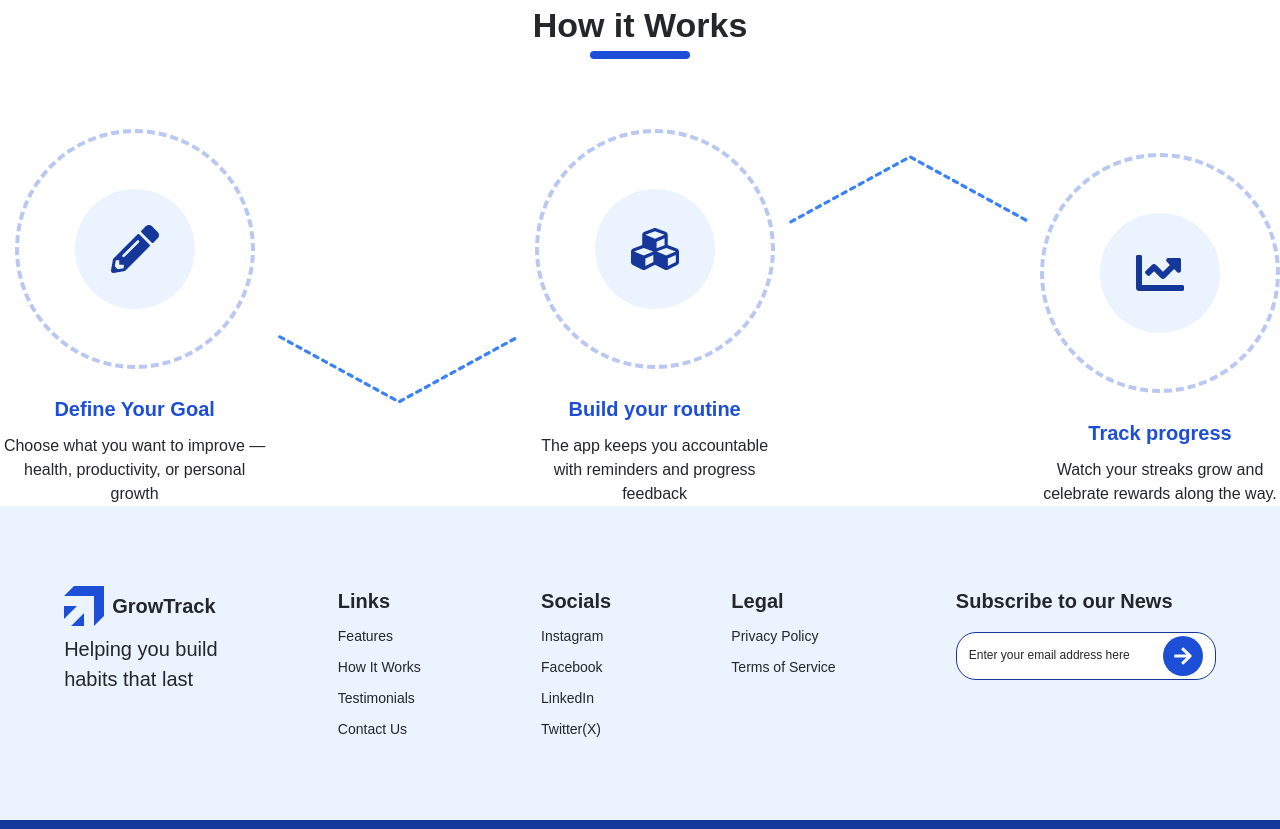
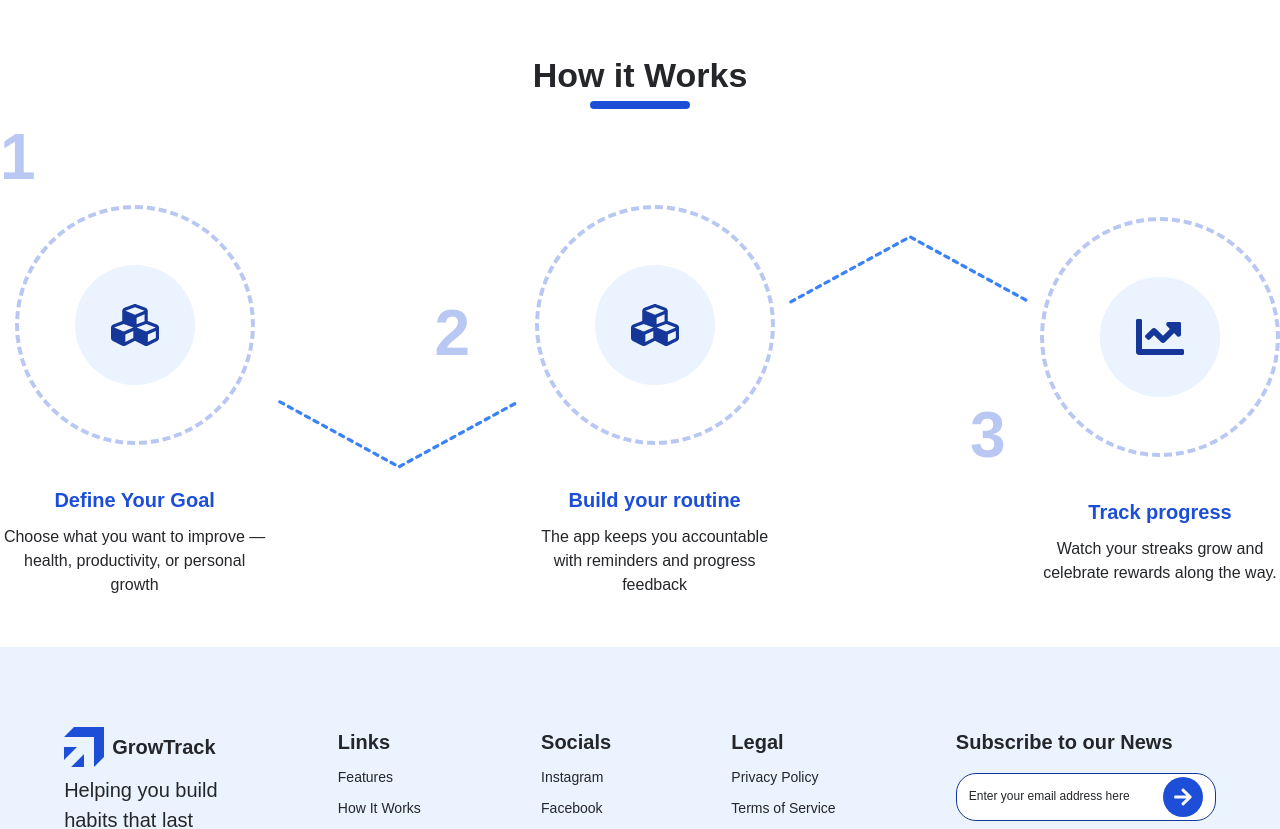
Before and after one commit to betty-19/Grow-Track, a Next.js app: page / in a window 1280 px wide. Shown: the top 829 px of the page. Built offline with nearby package versions, Linux system fonts and the light colour scheme.

Commit message:
update HowItWorks component

```diff
--- a/components/HowItWorks.js
+++ b/components/HowItWorks.js
@@ -29,23 +29,14 @@ const DashedChevronOld = ({ direction = "down", size = 400, color = "#3B82F6" })
 };
 // Reusable dashed chevron (up or down)
 const DashedChevron = ({ direction = "down", size = 260, color = "#3B82F6" }) => {
-  // Choose points based on direction
+
 const points =
 direction === "up"
-      ? "1,7 12,1 23,7" // ∧ shape
-      : "1,1 12,7 23,1"; // V shape
+? "1,7 12,1 23,7"
+: "1,1 12,7 23,1";
 
 return (
 <svg
-    //   width={size}
-    //   height={size / 2}
-    //   viewBox="0 0 24 12"
-    //   fill="none"
-    //   stroke={color}
-    //   strokeWidth="0.3"
-    //   strokeDasharray="1 0.7"
-    //   strokeLinecap="round"
-    //   strokeLinejoin="round"
 width={size}
 height={size / 2}
 viewBox="0 0 24 12"
@@ -65,20 +56,24 @@ const DashedChevron = ({ direction = "down", size = 260, color = "#3B82F6" }) =>
 
 export default function HowItWorks() {
 return (
-    <section>
+<section className="my-[50px]">
 <div className="flex flex-col items-center">
 <p className="font-[700] text-[34px] text-[#242629]">How it Works</p>
 <div className="w-[100px] h-[8px] bg-[#1D4ED8] rounded-[8px]"></div>
 </div>
+ <p className="font-[700] text-[64px] text-[#B9C8F3]">1</p>
+<div className="flex items-center justify-around">
 
-      <div className="flex items-end justify-around mt-[70px]">
     {/* Step 1 */}
-        <div className="flex flex-col items-center gap-[25px]">
-            <p className="font-[700] text-[64px] text-[#B9C8F3] flex absolute -bottom-40 -left-[-20px]">1</p>
+    <div className="flex flex-col items-center  gap-[40px]">
+<div className="flex flex-col items-start justify-center ">
+
+<div className="flex flex-col items-center gap-[25px] ">
 <div className="border-[4px] w-[240px] h-[240px] text-[#B9C8F3] border-dashed rounded-[50%] flex items-center justify-center">
-
 <div className="w-[120px] h-[120px] bg-[#EBF3FE] flex items-center justify-center rounded-[50%]">
-              <FaPencilAlt className="w-[48px] h-[48px] text-[#153799]" />
+<FaCubes className="w-[48px] h-[48px] text-[#153799]" />
+</div>
+</div>
 </div>
 </div>
 <div className="flex flex-col items-center gap-[10px]">
@@ -89,18 +84,22 @@ export default function HowItWorks() {
 </div>
     </div>
 
-        {/* Down arrow between step 1 and 2 */}
-        <div className="h-[180px]">
+
+<div className="h-[20px]">
 <DashedChevron direction="down" size={260}/>
 </div>
 
-
 {/* Step 2 */}
-        <div className="flex flex-col items-center gap-[25px]">
-             <p className="font-[700] text-[64px] text-[#B9C8F3] flex absolute -bottom-80 -right-[-830px]">2</p>
+<div className="flex flex-col items-center gap-[40px]">
+{/* <div className="flex items-center justify-center "> */}
+<div className="relative">
+<p className="font-[700] text-[64px] text-[#B9C8F3] absolute -top-[-80px] -left-[100px]">2</p>
+<div className="flex flex-col items-center gap-[25px] ">
 <div className="border-[4px] w-[240px] h-[240px] text-[#B9C8F3] border-dashed rounded-[50%] flex items-center justify-center">
 <div className="w-[120px] h-[120px] bg-[#EBF3FE] flex items-center justify-center rounded-[50%]">
 <FaCubes className="w-[48px] h-[48px] text-[#153799]" />
+</div>
+</div>
 </div>
 </div>
 <div className="flex flex-col items-center gap-[10px]">
@@ -111,18 +110,23 @@ export default function HowItWorks() {
 </div>
 </div>
 
-        {/* Up arrow between step 2 and 3 */}
-        {/* <DashedChevron direction="up" /> */}
-        <div className="h-[360px]">
+
+
+<div className="h-[350px] ">
 <DashedChevron direction="up" size={260} />
 </div>
 
 {/* Step 3 */}
+<div className="flex flex-col items-center gap-[40px]">
+   {/* <div className="flex items-end justify-center "> */}
+    <div className="relative">
+<p className="font-[700] text-[64px] text-[#B9C8F3] absolute -top-[-170px] -left-[70px]">3</p>
 <div className="flex flex-col items-center gap-[25px]">
-             <p className="font-[700] text-[64px] text-[#B9C8F3] flex absolute -bottom-98 -right-[-300px]">3</p>
 <div className="border-[4px] w-[240px] h-[240px] text-[#B9C8F3] border-dashed rounded-[50%] flex items-center justify-center">
 <div className="w-[120px] h-[120px] bg-[#EBF3FE] flex items-center justify-center rounded-[50%]">
 <FaChartLine className="w-[48px] h-[48px] text-[#153799]" />
+</div>
+</div>
 </div>
 </div>
 <div className="flex flex-col items-center gap-[10px]">
@@ -132,7 +136,30 @@ export default function HowItWorks() {
 </p>
 </div>
 </div>
+
+
 </div>
+
+{/* <div className="flex items-center justify-around">
+<div className="flex flex-col items-center gap-[10px]">
+<p className="font-[700] text-[20px] text-[#1D4ED8]">Build your routine</p>
+<p className="font-[400] text-[16px] text-[#242629] text-center">
+The app keeps you accountable with reminders and progress feedback
+</p>
+</div>
+<div className="flex flex-col items-center gap-[10px]">
+<p className="font-[700] text-[20px] text-[#1D4ED8]">Build your routine</p>
+<p className="font-[400] text-[16px] text-[#242629] text-center">
+The app keeps you accountable with reminders and progress feedback
+</p>
+</div>
+<div className="flex flex-col items-center gap-[10px]">
+<p className="font-[700] text-[20px] text-[#1D4ED8]">Track progress</p>
+<p className="font-[400] text-[16px] text-[#242629] text-center">
+Watch your streaks grow and celebrate rewards along the way.
+</p>
+</div>
+</div> */}
 </section>
 );
 }
```
Lines whose indentation alone changed are shown as unchanged.
